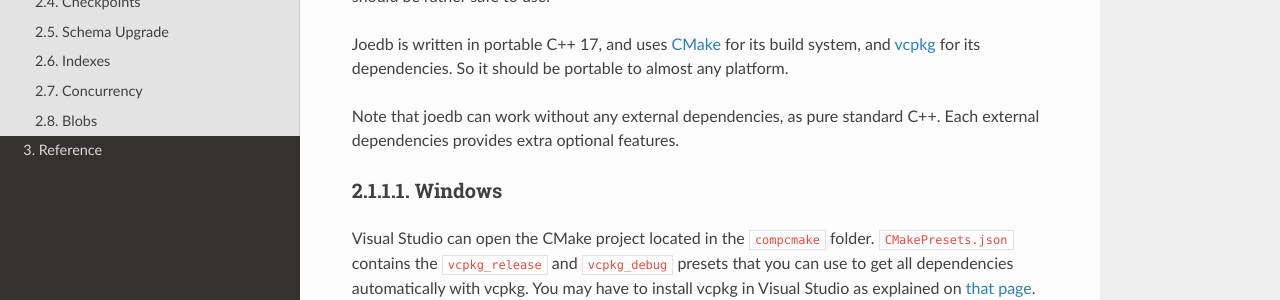
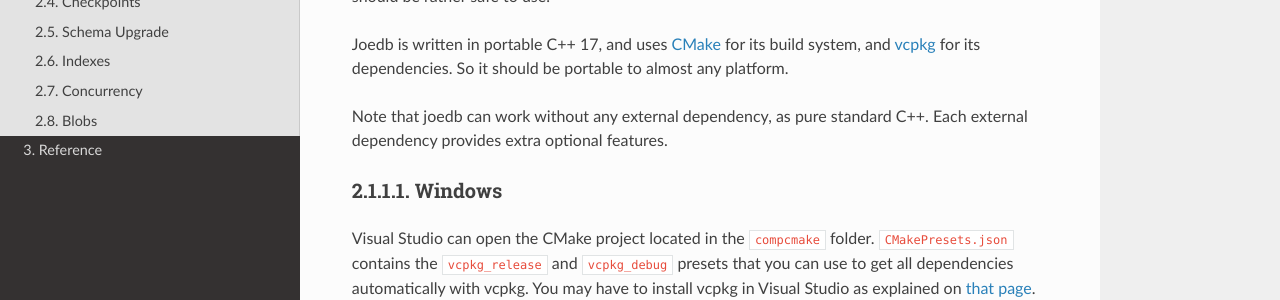
Before and after one commit to Remi-Coulom/joedb, a Sphinx documentation site: the page built from doc/source/getting_started.rst, in a window 1280 px wide and 900 px high. Shown: the part 353-653 px from the top of the window. Built offline with Sphinx 7.4.7 and the Read the Docs theme 3.1.0, drawn with Linux system fonts in a browser that asks for light colours; formulas are drawn with MathJax 3.

Commit message:
spelling

```diff
--- a/doc/source/getting_started.rst
+++ b/doc/source/getting_started.rst
@@ -16,8 +16,8 @@ Joedb is written in portable C++ 17, and uses `CMake <https://cmake.org/>`_
 for its build system, and `vcpkg <https://vcpkg.io/en/>`_ for its
 dependencies. So it should be portable to almost any platform.
 
-Note that joedb can work without any external dependencies, as pure standard
-C++. Each external dependencies provides extra optional features.
+Note that joedb can work without any external dependency, as pure standard
+C++. Each external dependency provides extra optional features.
 
 Windows
 ^^^^^^^
```
